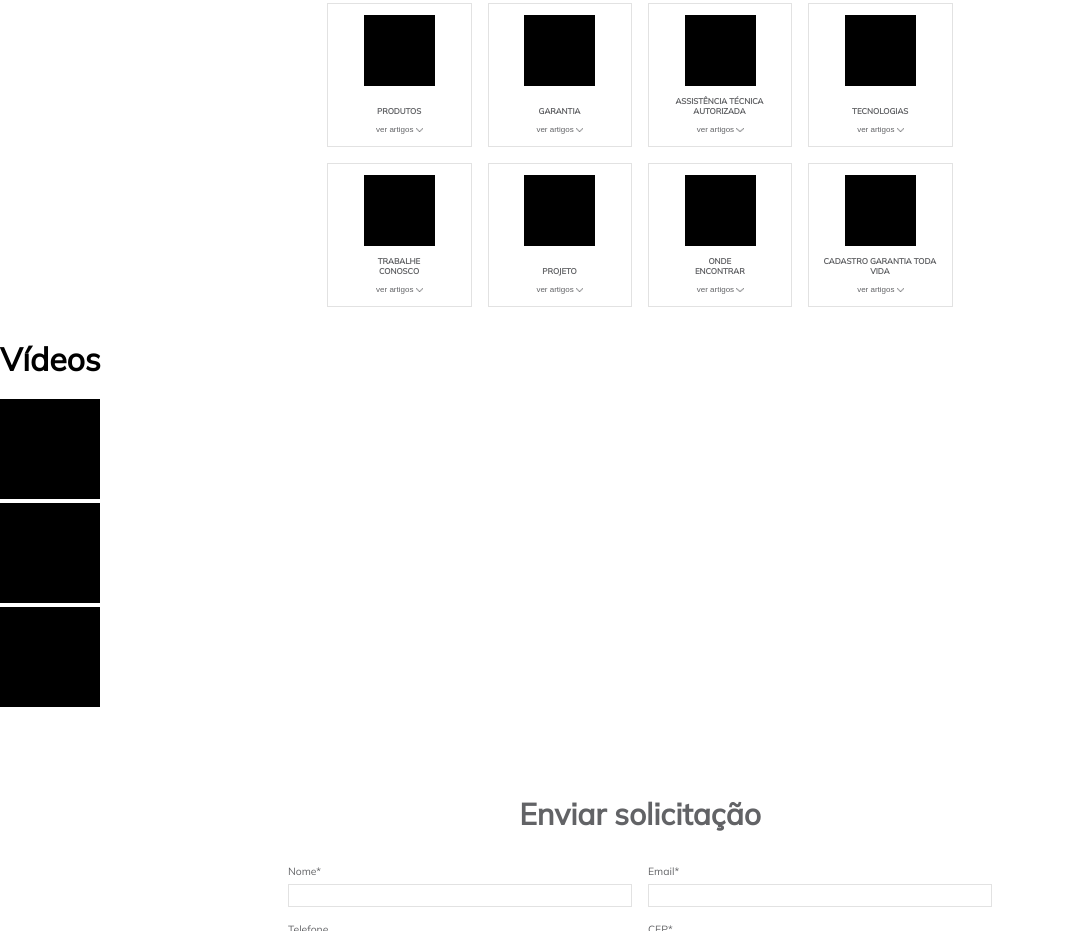
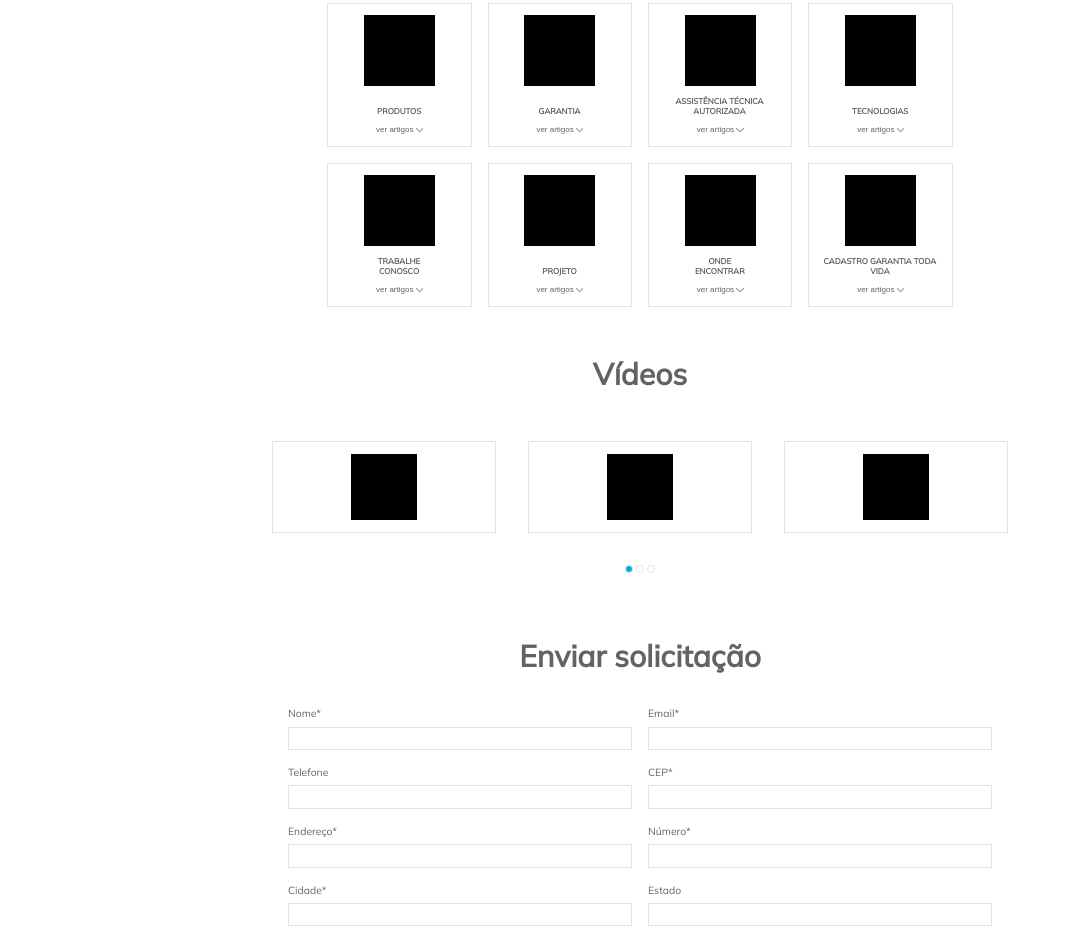
Before and after one commit to JessicaDSL/coaktionproject, a website: page index.html in a window 1280 px wide. Shown: the part 484-1415 px from the top of the page, without its empty margins (0-1071 px from the left). Drawn offline with Linux system fonts and the light colour scheme.

Commit message:
styled: create style for video section

```diff
--- a/styles.css
+++ b/styles.css
@@ -95,6 +95,7 @@ body {
   width: 100%;
 }
 
+
 /*--- MENU ---*/
 
 
@@ -145,6 +146,78 @@ body {
 .menu ul li button img {
   width: 10%;
 }
+
+
+
+/*--- VIDEOS ---*/
+
+
+.videos {
+  display: flex;
+  flex-direction: column;
+  justify-content: center;
+  align-items: center;
+}
+
+.videos h1 {
+  color: #626366;
+  font-size: 1.875rem;
+  margin: 1rem 0 1rem 0;
+}
+
+.arrow img {
+  width: .4rem;
+  margin: 0 .5rem;
+}
+
+.content {
+  display: flex;
+}
+
+.videos ul {
+  display: flex;
+  width: 60%;
+}
+
+.videos ul li {
+  width: 100%;
+  display: flex;
+  justify-content: center;
+  align-items: center;
+  height: 5.8rem;
+  border: 1px solid #e2e2e2;
+  margin: 0 1rem;
+}
+
+.videos ul li img {
+  width: 30%;
+}
+
+.carousel {
+  margin: 2rem 0;
+  display: flex;
+  width: 100%;
+  justify-content: center;
+  align-items: center;
+}
+
+.balls {
+  display: flex;
+}
+
+.content {
+  width: .5rem;
+  height: .5rem;
+  border-radius: 50%;
+  border: 1px solid #e2e2e2;
+  margin: 0 .1rem;
+}
+
+.content:first-child {
+  background-color: #00aae2;
+  border: 1px solid #e2e2e2;
+}
+
 
 
 /*--- FORM ---*/
```
